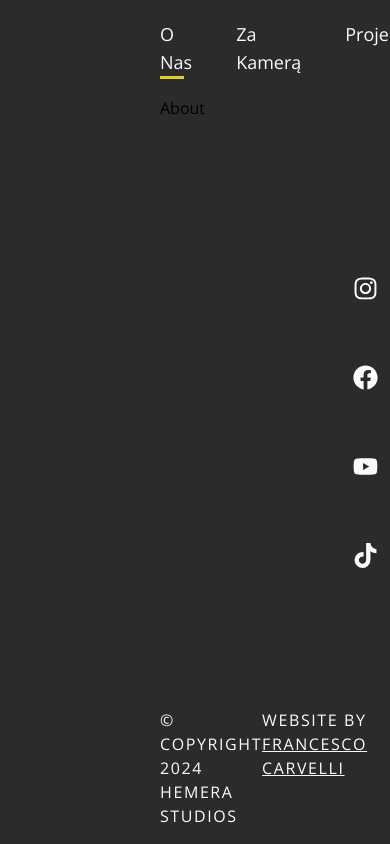
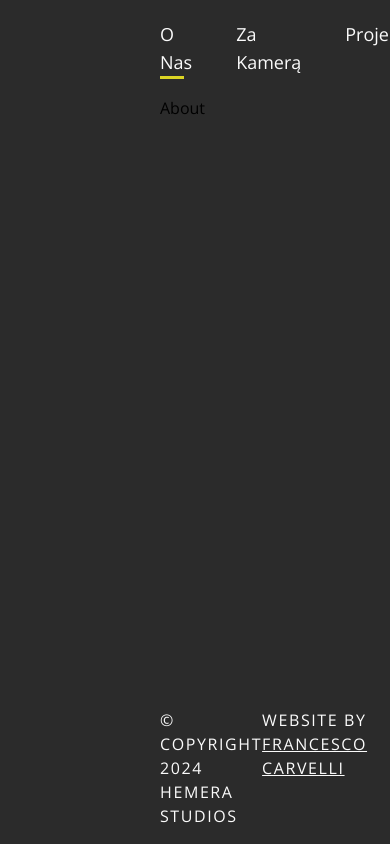
Before and after one commit to F3azy/hemera, a React (Vite) app: page /onas in a window 390 px wide. Built offline with nearby package versions, Linux system fonts and the light colour scheme.

Commit message:
hide social icons in mobile view

```diff
--- a/src/components/SocialIconList.jsx
+++ b/src/components/SocialIconList.jsx
@@ -4,7 +4,7 @@ import { socialIcons } from "../const/socialIcons";
 
 const SocialIconList = () => {
   return (
-    <div className="fixed z-30 right-0 flex flex-col px-3 gap-y-16 top-1/2 -translate-y-1/2">
+    <div className="fixed z-30 right-0 hidden xl:flex flex-col px-3 gap-y-16 top-1/2 -translate-y-1/2">
       {socialIcons.map((icon) => (
         <SocialIcon icon={icon} />
       ))}
```
